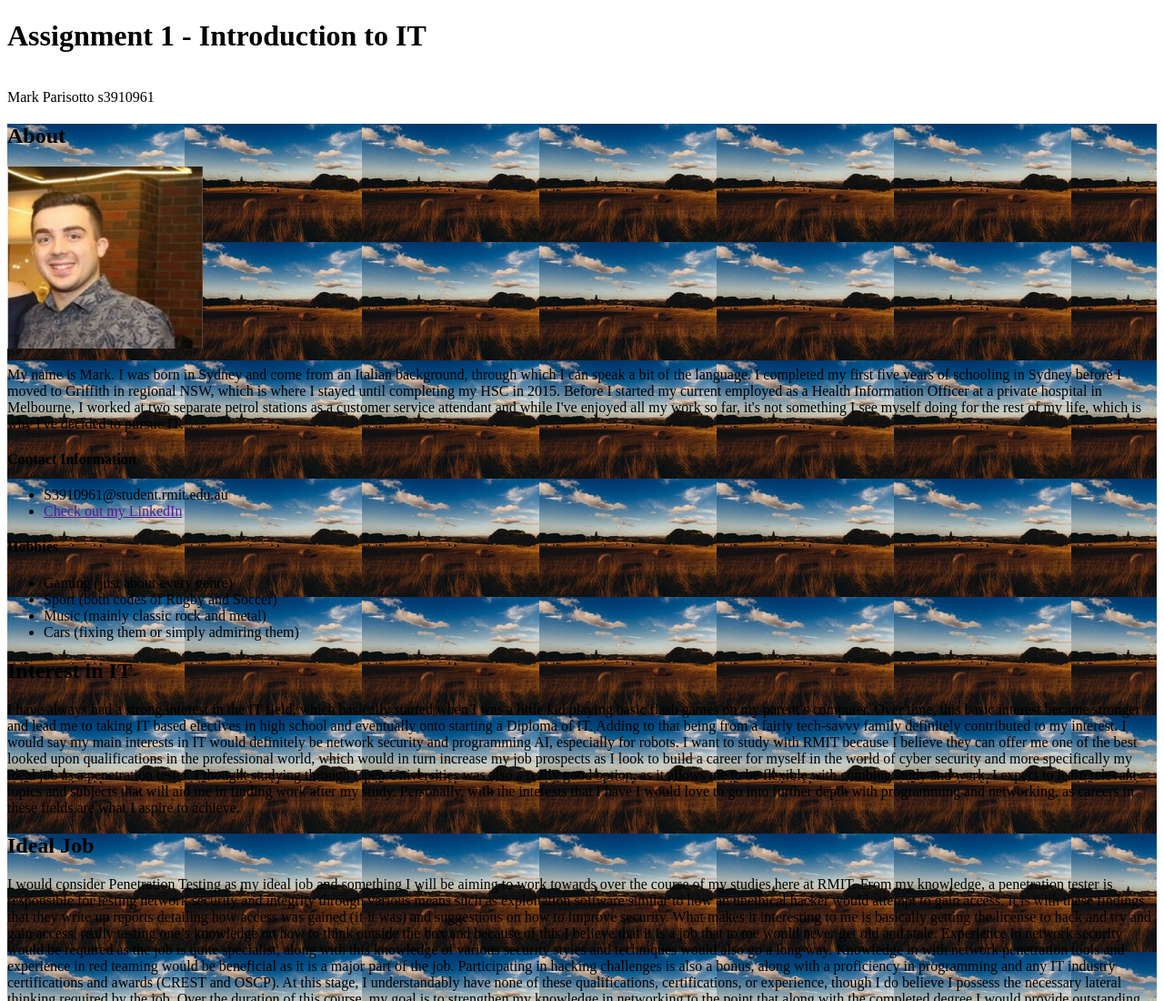
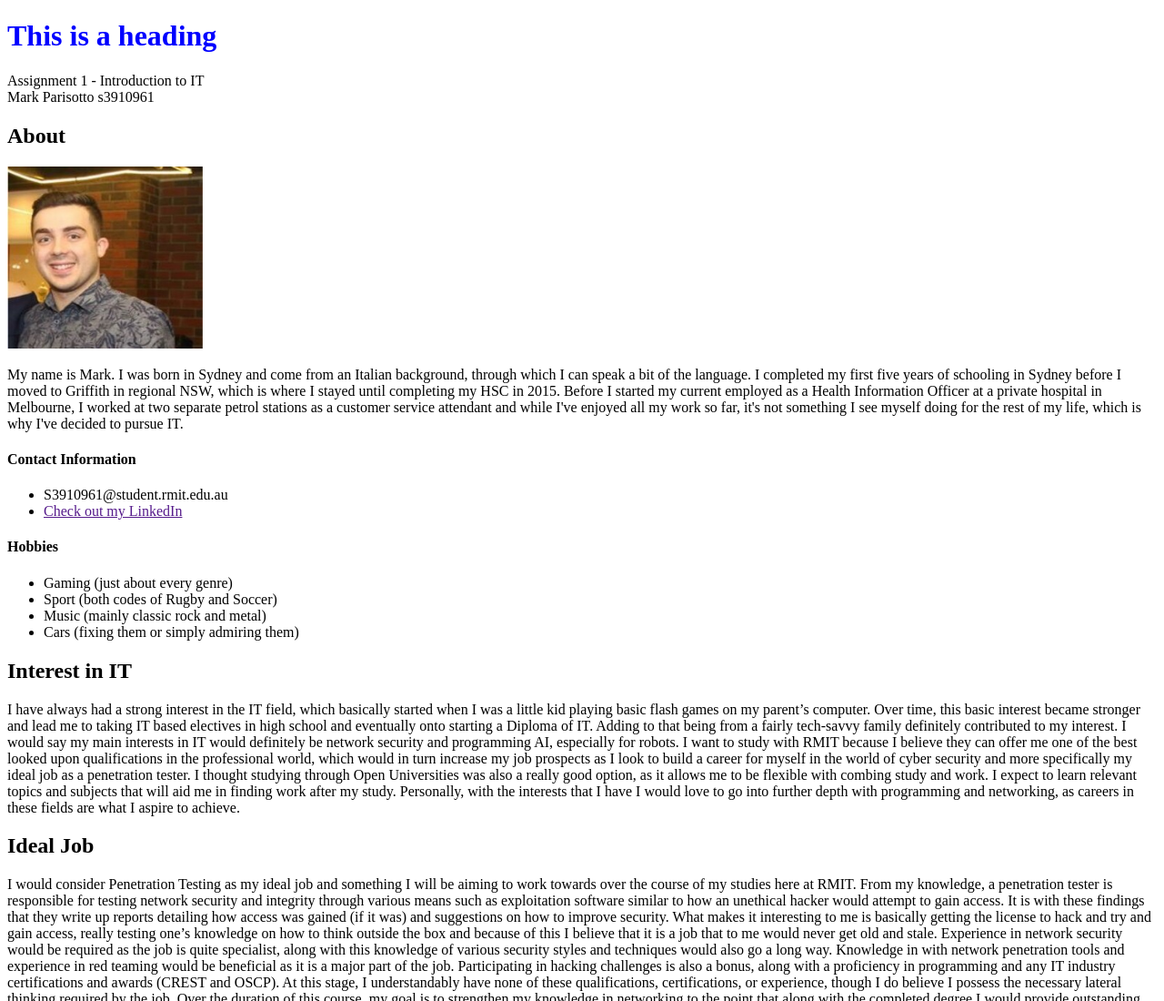
Before and after one commit to markp43/markp43.github.io, a plain HTML site: page index.html in a window 1280 px wide. Shown: the top 1100 px of the page at 91% size. Drawn offline with Linux system fonts and the light colour scheme.

Commit message:
Update index.html

```diff
--- a/index.html
+++ b/index.html
@@ -7,9 +7,9 @@
 <link rel="stylesheet" href="prac.css"/>
 </head>
 <body>
- <h1> Assignment 1 - Introduction to IT </h1> </br>
+<h1 style="color:blue;">This is a heading</h1> Assignment 1 - Introduction to IT </h1> </br>
 Mark Parisotto s3910961
-<div style="background-image: url('trythis.jpg');">
+
 <h2> About </h2>
 <img src="me.jpg" width="215" height="200" alt="portrait" title="portrait"/>
 <p>My name is Mark. I was born in Sydney and come from an Italian background, through which I can speak a bit of the language. I completed my first five years of schooling in Sydney before I moved to Griffith in regional NSW, which is where I stayed until completing my HSC in 2015. Before I started my current employed as a Health Information Officer at a private hospital in Melbourne, I worked at two separate petrol stations as a customer service attendant and while I've enjoyed all my work so far, it's not something I see myself doing for the rest of my life, which is why I've decided to pursue IT.</p>
```
